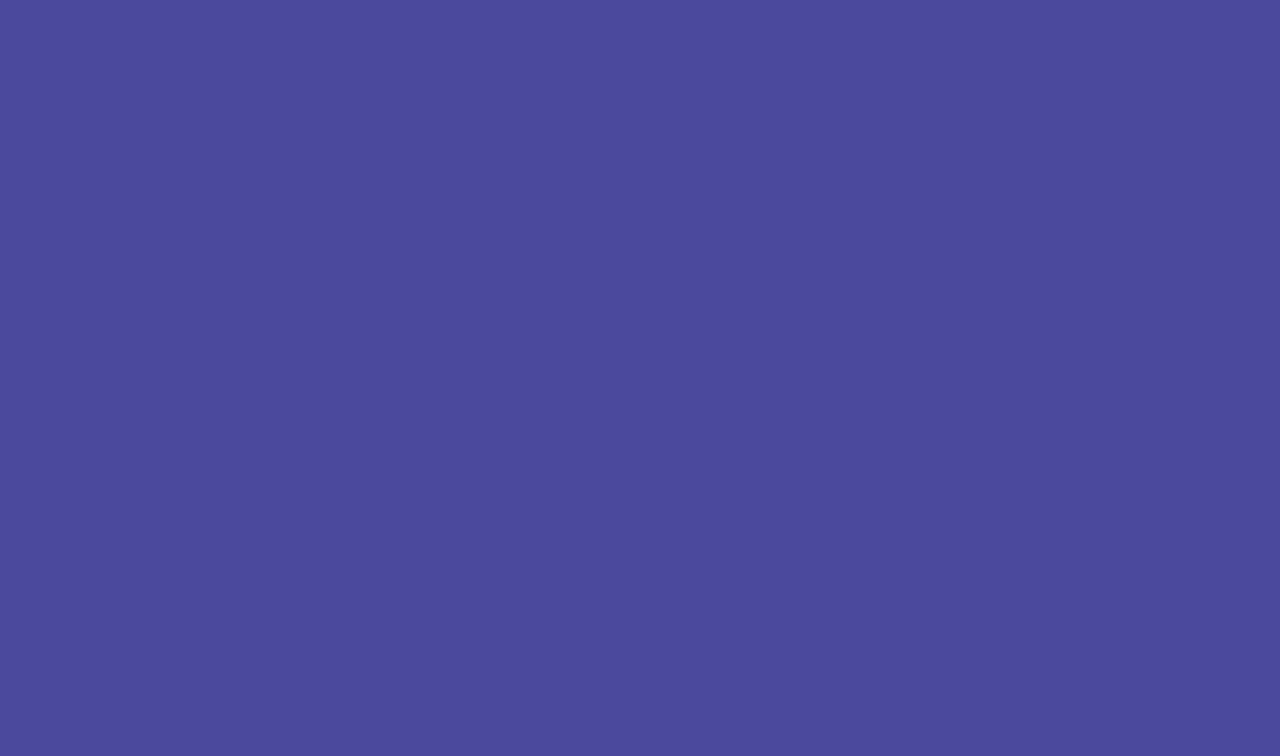
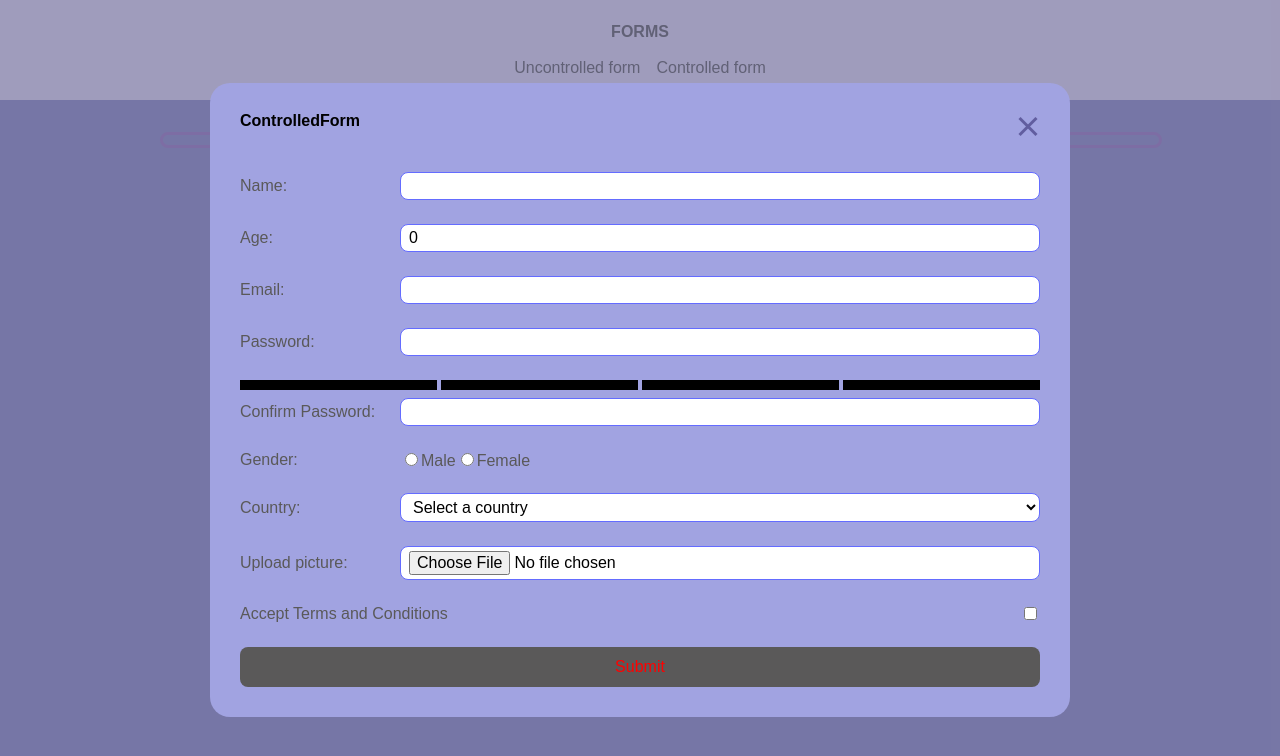
Before and after one commit to KsushaSher/ReactQ32024, a React (Vite) app: page /controlled in a window 1280 px wide. Before the commit this address had no page. Shown: the top 756 px of the page. Built offline with nearby package versions, Linux system fonts and the light colour scheme.

Commit message:
feat: add form with controlled components

```diff
--- a/package.json
+++ b/package.json
@@ -21,6 +21,7 @@
     ]
   },
   "dependencies": {
+    "@hookform/resolvers": "^3.9.0",
     "@reduxjs/toolkit": "^2.2.7",
     "react": "^18.3.1",
     "react-dom": "^18.3.1",
--- a/src/App.tsx
+++ b/src/App.tsx
@@ -1,17 +1,17 @@
 import { Route, Routes } from 'react-router-dom';
 import Forms from './components/Forms';
-import Form1 from './components/Form1';
-import Form2 from './components/Form2';
+import UncontrolledForm from './components/UncontrolledForm';
 import { Provider } from 'react-redux';
 import store from './components/store';
+import ControlledForm from './components/ControlledForm';
 
 function App() {
   return (
     <Provider store={store}>
       <Routes>
         <Route path="/" element={<Forms />}>
-          <Route path="form1" element={<Form1 />} />
-          <Route path="form2" element={<Form2 />} />
+          <Route path="uncontrolled" element={<UncontrolledForm />} />
+          <Route path="controlled" element={<ControlledForm />} />
         </Route>
       </Routes>
     </Provider>
--- /dev/null
+++ b/src/components/ControlledForm.tsx
@@ -0,0 +1,149 @@
+import React from 'react';
+import { useForm } from 'react-hook-form';
+import { useDispatch, useSelector } from 'react-redux';
+import { RootState, setControlledDataItem } from './store';
+import { validationSchema } from './validationSchema';
+import { yupResolver } from '@hookform/resolvers/yup';
+import { Link, useNavigate } from 'react-router-dom';
+import { IFormValues } from '../types/types';
+import PasswordStrength from './PasswordStrength';
+
+const ControlledForm: React.FC = () => {
+  const dispatch = useDispatch();
+  const navigate = useNavigate();
+  const countries = useSelector((state: RootState) => state.form.countries);
+
+  const { register, handleSubmit, formState, watch } = useForm({
+    mode: 'onChange',
+    resolver: yupResolver(validationSchema, { abortEarly: false }),
+    defaultValues: {
+      name: '',
+      age: 0,
+      email: '',
+      password: '',
+      confirmPassword: '',
+      gender: '',
+      termsAccepted: false,
+      country: '',
+    },
+  });
+
+  const { errors, isValid } = formState;
+
+  const onSubmit = (data: IFormValues) => {
+    const { image, ...values } = data;
+    if (image) {
+      const reader = new FileReader();
+      reader.onloadend = () => {
+        const base64String = reader.result as string;
+        dispatch(setControlledDataItem({ ...values, image: base64String }));
+        navigate('/');
+      };
+      reader.readAsDataURL(image[0]);
+    } else {
+      dispatch(setControlledDataItem(values));
+      navigate('/');
+    }
+  };
+
+  return (
+    <div className="modal_window">
+      <div className="wrapper_form">
+        <form onSubmit={handleSubmit(onSubmit)}>
+          <div className="form_header">
+            <div>
+              <h1>ControlledForm</h1>
+            </div>
+            <Link className="close_modal" to="/" />
+          </div>
+          <div className="field">
+            <label htmlFor="name">Name:</label>
+            <input id="name" {...register('name')} />
+            {errors.name && <div className="fieldError">{errors.name.message}</div>}
+          </div>
+
+          <div className="field">
+            <label htmlFor="age">Age:</label>
+            <input id="age" type="number" {...register('age')} />
+            {errors.age && <div className="fieldError">{errors.age.message}</div>}
+          </div>
+
+          <div className="field">
+            <label htmlFor="email">Email:</label>
+            <input id="email" type="email" {...register('email')} />
+            {errors.email && <div className="fieldError">{errors.email.message}</div>}
+          </div>
+
+          <div className="field">
+            <label htmlFor="password">Password:</label>
+            <input id="password" type="password" {...register('password')} />
+            {errors.password && <div className="fieldError">{errors.password.message}</div>}
+          </div>
+          <PasswordStrength value={watch('password')} />
+
+          <div className="field">
+            <label htmlFor="confirmPassword">Confirm Password:</label>
+            <input id="confirmPassword" type="password" {...register('confirmPassword')} />
+            {errors.confirmPassword && (
+              <div className="fieldError">{errors.confirmPassword.message}</div>
+            )}
+          </div>
+
+          <div className="field">
+            <label>Gender:</label>
+            <div>
+              <label>
+                <input type="radio" value="male" {...register('gender')} />
+                Male
+              </label>
+              <label>
+                <input type="radio" value="female" {...register('gender')} />
+                Female
+              </label>
+            </div>
+            {errors.gender && <div className="fieldError">{errors.gender.message}</div>}
+          </div>
+
+          <div className="field">
+            <label htmlFor="country">Country:</label>
+            <select id="country" {...register('country')}>
+              <option value="">Select a country</option>
+              {countries.map(country => (
+                <option key={country} value={country}>
+                  {country}
+                </option>
+              ))}
+            </select>
+            {errors.country && <div className="fieldError">{errors.country.message}</div>}
+          </div>
+
+          <div className="field">
+            <label htmlFor="image">Upload picture:</label>
+            <input
+              id="image"
+              type="file"
+              accept=".png, .jpeg, .jpg"
+              multiple={false}
+              {...register('image')}
+            />
+            {errors.image && <div className="fieldError">{errors.image.message}</div>}
+          </div>
+
+          <div className="field">
+            <label htmlFor="termsAccepted">Accept Terms and Conditions</label>
+            <input id="termsAccepted" type="checkbox" {...register('termsAccepted')} />
+            {errors.termsAccepted && (
+              <div className="fieldError">{errors.termsAccepted.message}</div>
+            )}
+          </div>
+
+          <button type="submit" disabled={!isValid}>
+            Submit
+          </button>
+        </form>
+      </div>
+    </div>
+  );
+};
+
+export default ControlledForm;
--- a/src/components/Forms.tsx
+++ b/src/components/Forms.tsx
@@ -2,14 +2,15 @@ import { Link, Outlet } from 'react-router-dom';
 import { useAppSelector } from './store';
 
 function Forms() {
-  const items = useAppSelector(state => state.form.data);
+  const items = useAppSelector(state => state.form.uncontrolledData);
+  const items2 = useAppSelector(state => state.form.controlledData);
   return (
     <main>
       <header>
         <h1>FORMS</h1>
         <div className="header_content">
-          <Link to="/form1">form 1</Link>
-          <Link to="/form2">form 2</Link>
+          <Link to="uncontrolled">Uncontrolled form</Link>
+          <Link to="controlled">Controlled form</Link>
         </div>
       </header>
       <section>
@@ -23,7 +24,14 @@ function Forms() {
             </div>
           ))}
         </div>
-        <div className="right_section_search_result"> sdfs fghfgh fghfgh</div>
+        <div className="right_section_search_result">
+          {items2?.map(({ image, ...item }) => (
+            <div>
+              <img src={image} alt="" style={{ width: '100%' }} />
+              <pre>{JSON.stringify(item, null, 2)}</pre>
+            </div>
+          ))}
+        </div>
       </section>
     </main>
   );
--- /dev/null
+++ b/src/components/PasswordStrength.tsx
@@ -0,0 +1,30 @@
+const CONDITIONS = [/[a-z]/, /[A-Z]/, /\d/, /[!@#$%^&*]/];
+const COLORS = ['black', 'red', 'orange', 'yellow', 'green'];
+function countMatchingConditions(str?: string): number {
+  let count = 0;
+
+  for (const condition of CONDITIONS) {
+    if (condition.test(str || '')) {
+      count++;
+    }
+  }
+
+  return count;
+}
+
+interface IPasswordStrengthProps {
+  value?: string;
+}
+const PasswordStrength: React.FC<IPasswordStrengthProps> = ({ value }) => {
+  const strength = countMatchingConditions(value);
+
+  return (
+    <div style={{ display: 'flex', gap: 4 }}>
+      {CONDITIONS.map((_, i) => (
+        <div key={i} style={{ flexGrow: 1, height: 10, backgroundColor: COLORS[strength] }}></div>
+      ))}
+    </div>
+  );
+};
+
+export default PasswordStrength;
--- a/src/components/Form1.tsx
+++ b/src/components/UncontrolledForm.tsx
@@ -1,13 +1,16 @@
 import React, { useRef, useState } from 'react';
 import { useDispatch, useSelector } from 'react-redux';
-import { RootState, setFormDataItem } from './store';
+import { RootState, setUncontrolledDataItem } from './store';
 import { validationSchema } from './validationSchema';
 import * as Yup from 'yup';
-import { Link } from 'react-router-dom';
+import { Link, useNavigate } from 'react-router-dom';
 import { IErrors, IFormValues } from '../types/types';
+import PasswordStrength from './PasswordStrength';
 
-const FormComponent: React.FC = () => {
+const UncontrolledForm: React.FC = () => {
   const dispatch = useDispatch();
+  const navigate = useNavigate();
+  const [password, setPassword] = useState('');
   const countries = useSelector((state: RootState) => state.form.countries);
 
   const nameRef = useRef<HTMLInputElement>(null);
@@ -32,7 +35,7 @@ const FormComponent: React.FC = () => {
       gender: genderRef.current?.value || '',
       termsAccepted: termsAcceptedRef.current?.checked || false,
       country: countryRef.current?.value || '',
-      image: imageRef.current?.files?.[0] || null,
+      image: imageRef.current?.files || null,
     };
 
     try {
@@ -57,14 +60,18 @@ const FormComponent: React.FC = () => {
     event.preventDefault();
     const validatedValues = await validate();
     if (validatedValues) {
-      if (validatedValues.image) {
+      const { image, ...values } = validatedValues;
+      if (image) {
         const reader = new FileReader();
         reader.onloadend = () => {
           const base64String = reader.result as string;
-          dispatch(setFormDataItem({ ...validatedValues, image: base64String }));
-          alert('Форма успешно отправлена!');
+          dispatch(setUncontrolledDataItem({ ...values, image: base64String }));
+          navigate('/');
         };
-        reader.readAsDataURL(validatedValues.image);
+        reader.readAsDataURL(image[0]);
+      } else {
+        dispatch(setUncontrolledDataItem(values));
+        navigate('/');
       }
     }
   };
@@ -75,44 +82,49 @@ const FormComponent: React.FC = () => {
         <form onSubmit={handleSubmit}>
           <div className="form_header">
             <div>
-              <h1>FORM 1</h1>
-              <p>Create a form:</p>
+              <h1>UncontrolledForm</h1>
             </div>
 
             <Link className="close_modal" to="/" />
           </div>
 
-          <div>
+          <div className="field">
             <label htmlFor="name">Name:</label>
             <input id="name" type="text" ref={nameRef} />
-            {errors.name && <div>{errors.name}</div>}
+            {errors.name && <div className="fieldError">{errors.name}</div>}
           </div>
 
-          <div>
+          <div className="field">
             <label htmlFor="age">Age:</label>
             <input id="age" type="number" ref={ageRef} />
-            {errors.age && <div>{errors.age}</div>}
+            {errors.age && <div className="fieldError">{errors.age}</div>}
           </div>
 
-          <div>
+          <div className="field">
             <label htmlFor="email">Email:</label>
             <input id="email" type="email" ref={emailRef} />
-            {errors.email && <div>{errors.email}</div>}
+            {errors.email && <div className="fieldError">{errors.email}</div>}
           </div>
 
-          <div>
+          <div className="field">
             <label htmlFor="password">Password:</label>
-            <input id="password" type="password" ref={passwordRef} />
-            {errors.password && <div>{errors.password}</div>}
+            <input
+              id="password"
+              type="password"
+              ref={passwordRef}
+              onChange={e => setPassword(e.target.value)}
+            />
+            {errors.password && <div className="fieldError">{errors.password}</div>}
+          </div>
+          <PasswordStrength value={password} />
+
+          <div className="field">
+            <label htmlFor="confirmPassword">Confirm Password:</label>
+            <input id="confirmPassword" type="password" ref={confirmPasswordRef} />
+            {errors.confirmPassword && <div className="fieldError">{errors.confirmPassword}</div>}
           </div>
 
-          <div>
-            <label htmlFor="confirmPassword">Confirm Password:</label>
-            <input id="confirmPassword" type="password" ref={confirmPasswordRef} />
-            {errors.confirmPassword && <div>{errors.confirmPassword}</div>}
-          </div>
-
-          <div>
+          <div className="field">
             <label>Gender:</label>
             <div>
               <label>
@@ -124,18 +136,10 @@ const FormComponent: React.FC = () => {
                 Female
               </label>
             </div>
-            {errors.gender && <div>{errors.gender}</div>}
+            {errors.gender && <div className="fieldError">{errors.gender}</div>}
           </div>
 
-          <div>
-            <label>
-              <input type="checkbox" ref={termsAcceptedRef} />
-              Accept Terms and Conditions
-            </label>
-            {errors.termsAccepted && <div>{errors.termsAccepted}</div>}
-          </div>
-
-          <div>
+          <div className="field">
             <label htmlFor="country">Country:</label>
             <select id="country" ref={countryRef}>
               <option value="">Select a country</option>
@@ -145,13 +149,25 @@ const FormComponent: React.FC = () => {
                 </option>
               ))}
             </select>
-            {errors.country && <div>{errors.country}</div>}
+            {errors.country && <div className="fieldError">{errors.country}</div>}
           </div>
 
-          <div>
+          <div className="field">
             <label htmlFor="image">Upload picture:</label>
-            <input id="image" type="file" accept=".png, .jpeg" ref={imageRef} />
-            {errors.image && <div>{errors.image}</div>}
+            <input
+              id="image"
+              type="file"
+              accept=".png, .jpeg, .jpg"
+              multiple={false}
+              ref={imageRef}
+            />
+            {errors.image && <div className="fieldError">{errors.image}</div>}
+          </div>
+
+          <div className="field">
+            <label htmlFor="termsAccepted">Accept Terms and Conditions</label>
+            <input id="termsAccepted" type="checkbox" ref={termsAcceptedRef} />
+            {errors.termsAccepted && <div className="fieldError">{errors.termsAccepted}</div>}
           </div>
 
           <button type="submit">Submit</button>
@@ -161,4 +177,4 @@ const FormComponent: React.FC = () => {
   );
 };
 
-export default FormComponent;
+export default UncontrolledForm;
--- a/src/components/validationSchema.ts
+++ b/src/components/validationSchema.ts
@@ -1,7 +1,6 @@
 import * as Yup from 'yup';
-import { IFormValues } from '../types/types';
 
-export const validationSchema: Yup.Schema<IFormValues> = Yup.object().shape({
+export const validationSchema = Yup.object().shape({
   name: Yup.string()
     .matches(/^[A-Z][a-zA-Z]*$/, 'Name must start with an uppercase letter.')
     .required('Name is required.'),
@@ -11,11 +10,11 @@ export const validationSchema: Yup.Schema<IFormValues> = Yup.object().shape({
     .required('Age is required.'),
   email: Yup.string().email('Invalid email format.').required('Email is required.'),
   password: Yup.string()
+    .required('Password is required.')
     .matches(
-      /^(?=.*[a-z])(?=.*[A-Z])(?=.*\d)(?=.*[!@#$%^&*]).{8,}$/,
+      /^(?=.*[a-z])(?=.*[A-Z])(?=.*\d)(?=.*[!@#$%^&*]).{4,}$/,
       'Password must contain at least 1 number, 1 uppercase letter, 1 lowercase letter, and 1 special character.',
-    )
-    .required('Password is required.'),
+    ),
   confirmPassword: Yup.string()
     .oneOf([Yup.ref('password')], 'Passwords do not match.')
     .required('Password confirmation is required.'),
@@ -24,9 +23,13 @@ export const validationSchema: Yup.Schema<IFormValues> = Yup.object().shape({
     .oneOf([true], 'You must accept the terms and conditions.')
     .required('Acceptance of terms and conditions is required.'),
   country: Yup.string().required('Country selection is required.'),
-  image: Yup.mixed<File>()
-    .test('fileSize', 'File is too large.', value => (value ? value.size <= 500000 : true))
-    .test('fileType', 'Unsupported file format.', value =>
-      value ? ['image/png', 'image/jpeg'].includes(value.type) : true,
-    ),
+  image: Yup.mixed<FileList>()
+    .test('fileSize', 'File is too large.', value => {
+      const file = value?.[0];
+      return file ? file.size <= 500000 : true;
+    })
+    .test('fileType', 'Unsupported file format.', value => {
+      const file = value?.[0];
+      return file ? ['image/png', 'image/jpeg', 'image/jpg'].includes(file.type) : true;
+    }),
 });
--- a/src/styles/Styles.scss
+++ b/src/styles/Styles.scss
@@ -38,16 +38,6 @@ button:hover {
 button:focus,
 button:focus-visible {
   outline: 4px auto -webkit-focus-ring-color;
-}
-
-input {
-  border-radius: 8px;
-  border: 1px solid #646cff;
-  padding: 0.6em 1.2em;
-  font-size: 1em;
-  font-weight: 500;
-  background-color: white;
-  transition: border-color 0.25s;
 }
 
 // start loader
@@ -140,7 +130,7 @@ section {
     background-color: rgba(161, 163, 225);
     display: flex;
     flex-direction: column;
-    width: 400px;
+    width: 800px;
     border-radius: 20px;
     padding: 30px;
 
@@ -179,28 +169,60 @@ section {
         transform: rotate(-45deg);
       }
     }
+    form {
+      display: flex;
+      flex-direction: column;
+      gap: 8px;
+    }
 
-    .form_body {
+    .field {
+      position: relative;
       display: flex;
-      justify-content: center;
-      form {
-        width: 300px;
-        label {
-          display: flex;
-          justify-content: end;
-          gap: 5px;
-          margin: 10px 0;
-          color: #5a5959;
-        }
-        .button_submit {
-          display: flex;
-          flex-direction: row;
-          flex-wrap: nowrap;
-          justify-content: space-between;
-        }
+      justify-content: space-between;
+      align-items: center;
+      margin-bottom: 16px;
+      div {
+        flex-grow: 1;
+      }
+      label {
+        flex: 0 0 20%;
+        color: #5a5959;
+      }
+
+      input,
+      select {
+        box-sizing: border-box;
+        flex: 0 0 80%;
+        border-radius: 8px;
+        border: 1px solid #646cff;
+        padding: 4px 8px;
+        font-size: 1em;
+        font-weight: 500;
+        background-color: white;
+        transition: border-color 0.25s;
+      }
+
+      .fieldError {
+        font-size: 16px;
+        line-height: 16px;
+        height: 16px;
+        position: absolute;
+        left: 0;
+        top: 100%;
+        color: red;
+      }
+      label[for='termsAccepted'] {
+        flex: 0 0 auto;
+      }
+      input[id='termsAccepted'] {
+        flex: 0 0 auto;
       }
     }
   }
 }
 
 // end form
+
+button[disabled] {
+  color: red; // TODO: change styles
+}
--- a/src/types/types.ts
+++ b/src/types/types.ts
@@ -7,7 +7,7 @@ export interface IFormValues {
   gender: string;
   termsAccepted: boolean;
   country: string;
-  image?: File | null;
+  image?: FileList | null;
 }
 
 export type IErrors = Partial<{
```
Also changed, not shown: src/components/Form2.tsx (deleted, +0 -44 lines), src/components/store.ts (+11 -6 lines), 1 other file (tests, documents, lock files or other folders).
